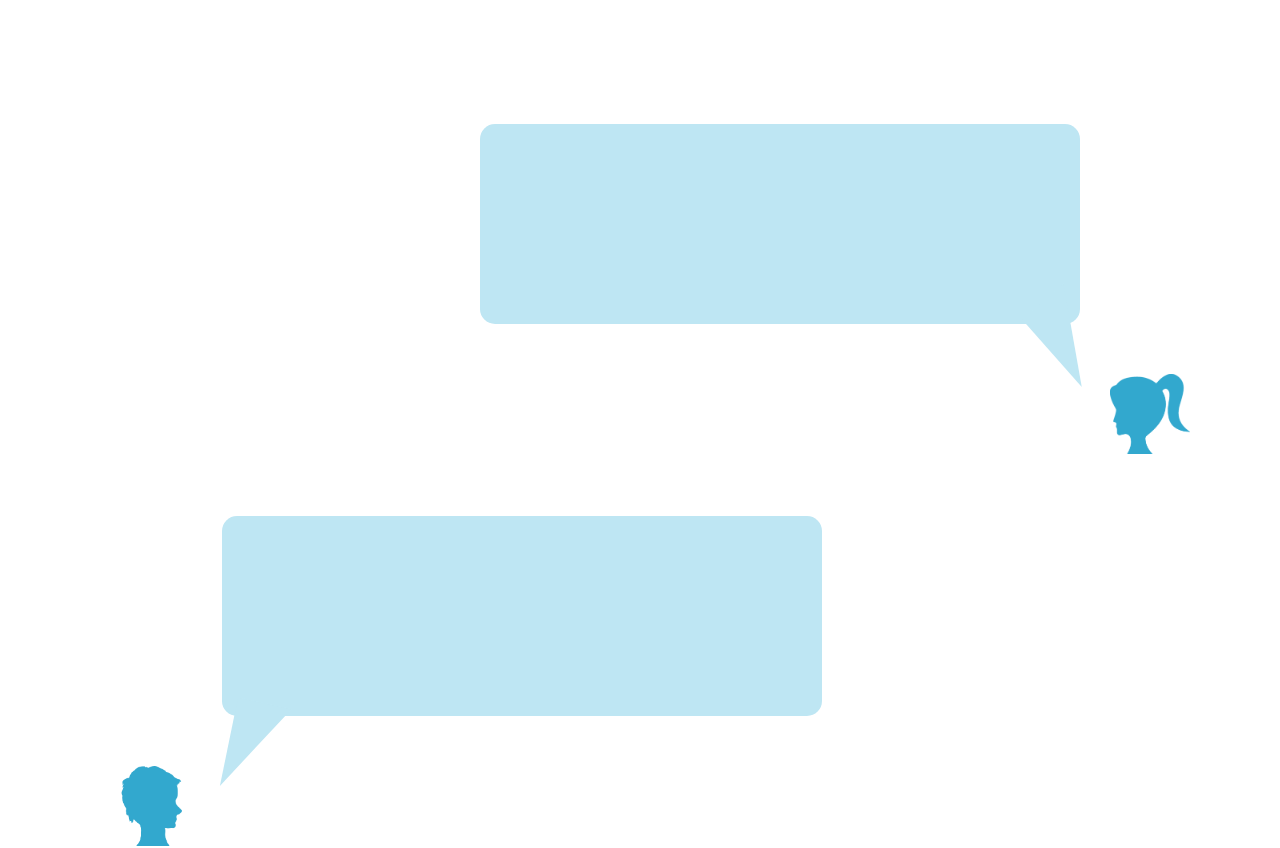
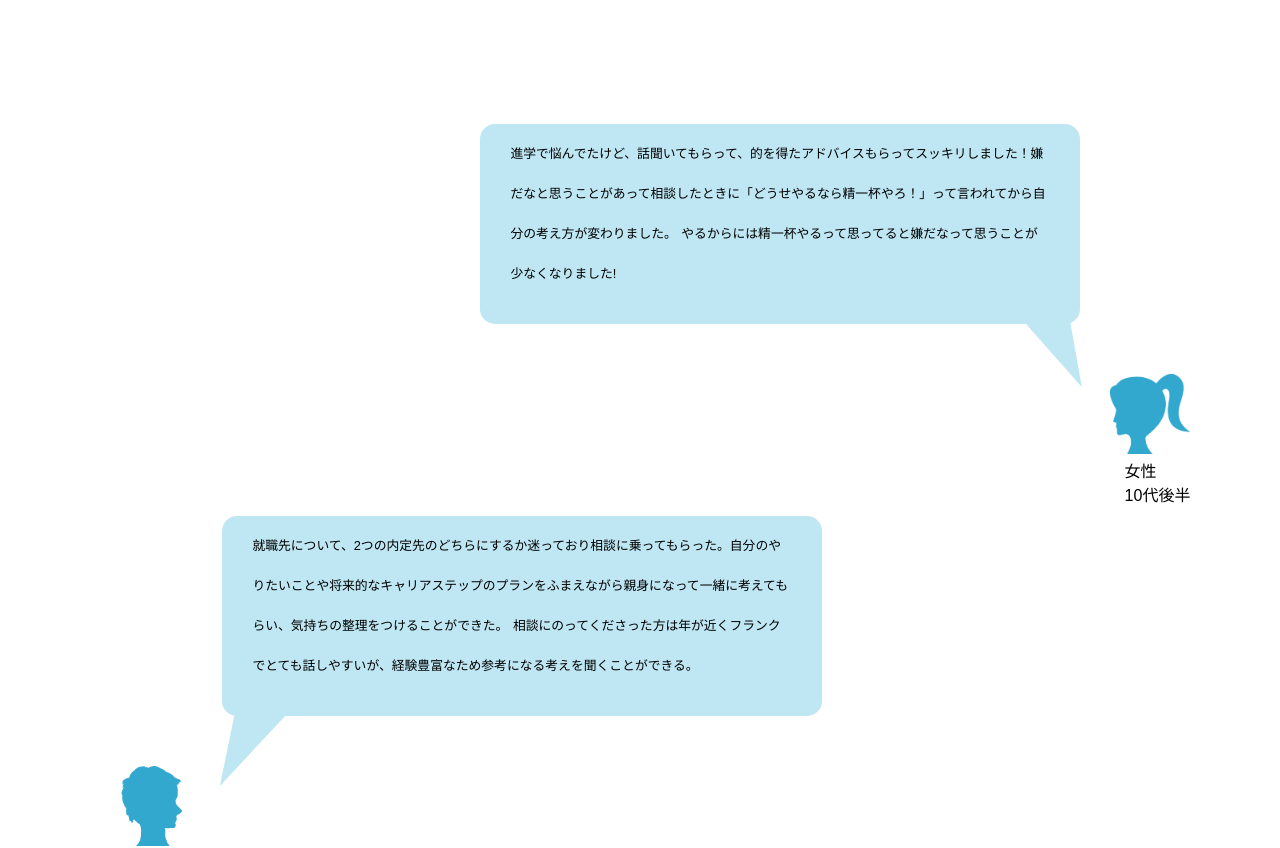
Before and after one commit to reiji-0720/EnGii-HP-recreate, a Nuxt app: page /sevice/support in a window 1280 px wide. Shown: the part 5600-6448 px from the top of the page. Built offline with nearby package versions, Linux system fonts and the light colour scheme.

Commit message:
諸々プッシュ

```diff
--- a/components/memberIntroduction.vue
+++ b/components/memberIntroduction.vue
@@ -157,7 +157,7 @@
 }
 
 .memberImgShun {
-  background-image: url("~@/assets/non_face.png");
+  background-image: url("~@/assets/noFace.jpeg");
   background-size: cover;
   height: 269px;
   width: 269px;
@@ -171,7 +171,7 @@
 }
 
 .memberImgKazutomo {
-  background-image: url("~@/assets/non_face.png");
+  background-image: url("~@/assets/noFace.jpeg");
   background-size: cover;
   height: 269px;
   width: 269px;
--- a/components/newstop.vue
+++ b/components/newstop.vue
@@ -1,7 +1,11 @@
 <template>
   <div class="newsContainer">
     <div v-for="news in newstop" :key="news" class="newsList">
-      <p class="newsText">{{news.title}} {{news.date}} {{news.text}}</p>
+      <div class="newsText">
+        <p>{{news.title}}</p>
+        <p>{{news.date}}</p>
+        <p v-html="news.text"></p>
+      </div>
     </div>
   </div>
 </template>
@@ -10,7 +14,7 @@
 import axios from "axios";
 
 export default {
-  props: ["newstop"]
+  props: ['newstop']
 };
 </script>
 
@@ -35,6 +39,10 @@ export default {
   border-bottom: solid 1px #3bb2db;
   position: relative;
   color: black;
+  display: flex;
+}
+.newsText p {
+  margin: auto 5px;
 }
 
 @media screen and (max-width: 730px) {
--- a/pages/sevice/support.vue
+++ b/pages/sevice/support.vue
@@ -241,54 +241,53 @@
           <div class="borderSupport"></div>
           <div class="review-main">
             <div class="reviewChatWrapper rcw_es_top rcwRight">
-              <div class="reviewChatBoxRight"></div>
+              <div class="reviewChatBoxRight">
+                <P>
+                  進学で悩んでたけど、話聞いてもらって、的を得たアドバイスもらってスッキリしました！嫌だなと思うことがあって相談したときに「どうせやるなら精一杯やろ！」って言われてから自分の考え方が変わりました。
+                  やるからには精一杯やるって思ってると嫌だなって思うことが少なくなりました!
+                </P>
+              </div>
               <div class="customerRight">
                 <img src="~/assets/サポート　アイコン　 女性.png" />
+                <p>女性</p>
+                <p>10代後半</p>
               </div>
             </div>
             <div class="reviewChatWrapper rcw_es_bottom">
-              <div class="reviewChatBoxLeft"></div>
+              <div class="reviewChatBoxLeft">
+                <p>
+                  就職先について、2つの内定先のどちらにするか迷っており相談に乗ってもらった。自分のやりたいことや将来的なキャリアステップのプランをふまえながら親身になって一緒に考えてもらい、気持ちの整理をつけることができた。
+                  相談にのってくださった方は年が近くフランクでとても話しやすいが、経験豊富なため参考になる考えを聞くことができる。
+                </p>
+              </div>
               <div class="customerLeft">
                 <img src="~/assets/サポート　アイコン　 男性.png" />
+                <p>男性</p>
+                <p>20代前半</p>
               </div>
             </div>
           </div>
           <div class="reviewPullDown">
-            <label for="reviewBar04">とても楽しく１ヶ月終えることができました！〈女性20代前半〉</label>
+            <label for="reviewBar04">的を得たアドバイスもらってスッキリしました！〈女性10代後半〉</label>
             <input type="checkbox" id="reviewBar04" class="accordion" />
             <ul id="links04">
               <li>
-                <!-- １人でやってても、このくらいならいいか。とか、今日はいいやってなってしまってたのが、
-                <br />るいさんが管理してくださってたおかげで、意識が変わって、ちゃんと目標持って
-                <br />ダイエットできました！食べたものとか、運動とか、何か良くて、なにがいけないのかを夜の
-                <br />電話でしっかり教えてくださったり、頑張ってるねって言ってもらったりして、
-                <br />すごいモチベーションも上がったし、自分が今まで知らなかった知識も身につきました。
-                <br />今まではアイス選ぶ時、裏面なんて見なかったのに、るいさんに教えていただいてからは、
-                <br />裏面を見るようになりました！るいさんのダイエットサポートが終わってから、
-                <br />周りにも痩せた？とか、可愛くなったね！って言われて、とても嬉しいです！
-                <br />いまは、成人式に向けて頑張ってます！るいさんは、とても話しやすいし、
-                <br />相談とか質問もしやすくて、私に合ったペースをアドバイスしてくれたので、
-                <br />無理なく痩せることができました。しんどいとか、キツいイメージのダイエットですが、
-                <br />とても楽しく１ヶ月終えることができました！ほんとうにありがとうございました！-->
+                進学で悩んでたけど、話聞いてもらって、的を得たアドバイスもらってスッキリしました！嫌だなと思うことがあって相談したときに「どうせやるなら精一杯やろ！」って言われてから自分の考え方が変わりました。
+                やるからには精一杯やるって思ってると嫌だなって思うことが少なくなりました!
               </li>
             </ul>
-            <label for="reviewBar05">サポートしてもらって良かったです！ありがとうございました！〈女性20代前半〉</label>
+            <label for="reviewBar05">経験豊富なため参考になる考えを聞くことができる〈男性20代前半〉</label>
             <input type="checkbox" id="reviewBar05" class="accordion" />
             <ul id="links05">
               <li>
-                <!-- 私は増えたり減ったりと毎日に差があったり、自分にあったダイエットにたどり着くのに
-                <br />時間がかかり気持ち的にもブルーになりそうになりましたが、るいさん仕事忙しいのに
-                <br />毎日電話して下さりアドバイスして下さって嬉しかったです！初めの体重より
-                <br />1kg以上落とせたことが嬉しかったです！生理前とか体調崩してきちんと
-                <br />最後までできなかったけどダイエットにモチベが上がりました！！
-                <br />HIITも続けたらほんとに速攻効果でてびっくりしたので続けます笑
-                <br />るいさんにサポートしてもらって良かったです！ありがとうございました！-->
+                就職先について、2つの内定先のどちらにするか迷っており相談に乗ってもらった。自分のやりたいことや将来的なキャリアステップのプランをふまえながら親身になって一緒に考えてもらい、気持ちの整理をつけることができた。
+                相談にのってくださった方は年が近くフランクでとても話しやすいが、経験豊富なため参考になる考えを聞くことができる。
               </li>
             </ul>
-            <nuxt-link to>
-              <btnService class="supportBtn" />
-            </nuxt-link>
           </div>
+          <nuxt-link to>
+            <btnService class="supportBtn" />
+          </nuxt-link>
         </div>
       </div>
     </div>
@@ -684,15 +683,19 @@ input {
 }
 
 #reviewBar01:checked ~ #links01 li,
-#reviewBar03:checked ~ #links03 li,
-#reviewBar04:checked ~ #links04 li,
-#reviewBar05:checked ~ #links05 li {
+#reviewBar03:checked ~ #links03 li {
   height: 370px;
   opacity: 1;
 }
 
 #reviewBar02:checked ~ #links02 li {
   height: 270px;
+  opacity: 1;
+}
+
+#reviewBar04:checked ~ #links04 li,
+#reviewBar05:checked ~ #links05 li {
+  height: 200px;
   opacity: 1;
 }
 /*****************************************************
@@ -809,16 +812,24 @@ input {
     transition: all 0.5s;
   }
 
-  #reviewBar01:checked ~ #links01 li,
-  #reviewBar03:checked ~ #links03 li,
-  #reviewBar04:checked ~ #links04 li,
-  #reviewBar05:checked ~ #links05 li {
-    height: 370px;
+  #reviewBar01:checked ~ #links01 li{
+    height: 450px;
+    opacity: 1;
+  }
+
+  #reviewBar03:checked ~ #links03 li {
+    height: 420px;
     opacity: 1;
   }
 
   #reviewBar02:checked ~ #links02 li {
     height: 270px;
+    opacity: 1;
+  }
+
+  #reviewBar04:checked ~ #links04 li,
+  #reviewBar05:checked ~ #links05 li {
+    height: 160px;
     opacity: 1;
   }
   .subArea {
@@ -859,7 +870,8 @@ input {
   .E-Ring-wrapper {
     border: none;
   }
-  .E-Fitness-container p, .E-Start-container p {
+  .E-Fitness-container p,
+  .E-Start-container p {
     margin: 20px;
   }
   .scrollsecond {
@@ -897,7 +909,12 @@ input {
   }
 }
 @media screen and (max-width: 730px) {
-
+  li {
+    font-size: 0.7rem;
+  }
+  label {
+    font-size: 0.8rem;
+  }
   .supportTop {
     margin: 15% auto 50% auto;
   }
@@ -925,7 +942,8 @@ input {
   .E-Ring-wrapper {
     border: none;
   }
-  .E-Fitness-container p, .E-Start-container p {
+  .E-Fitness-container p,
+  .E-Start-container p {
     margin: 20px;
   }
   .scrollsecond {
```
Also changed, not shown: assets/noFace.jpeg (added), assets/non_face.png (deleted).
